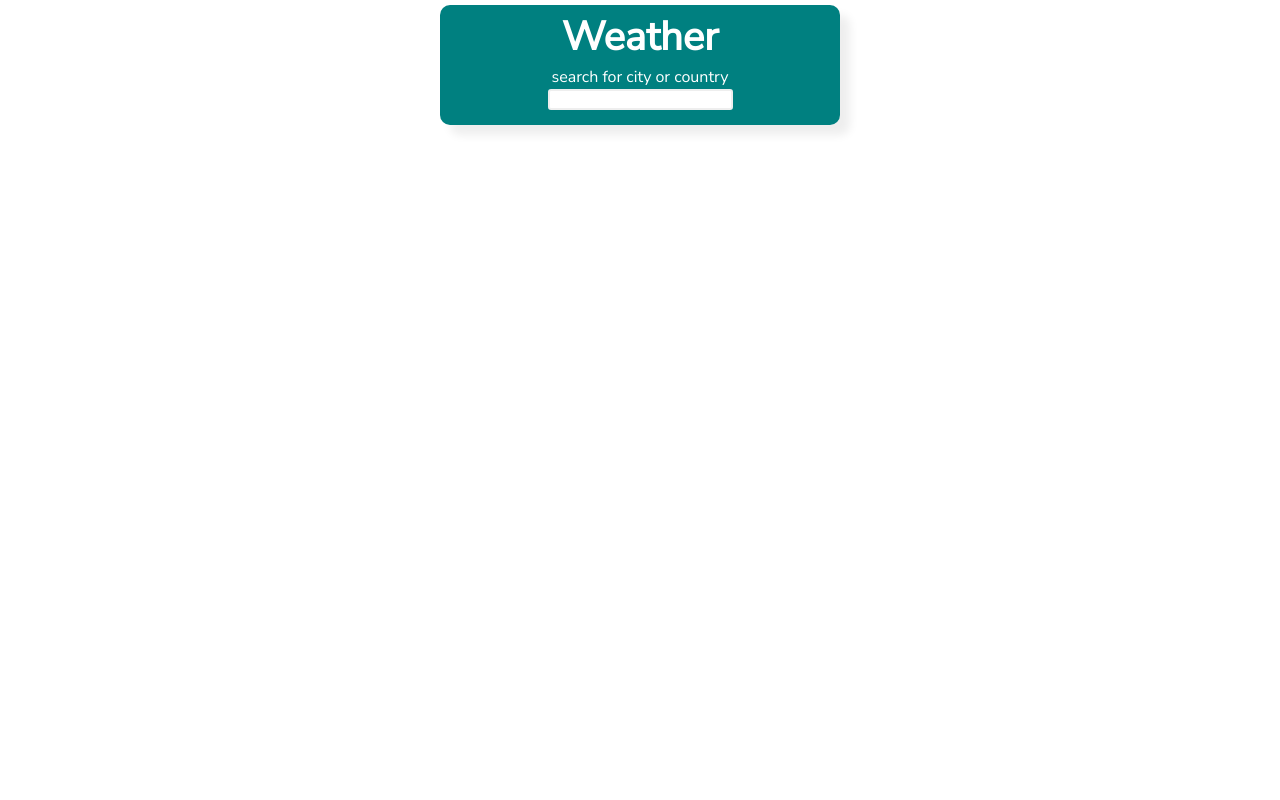
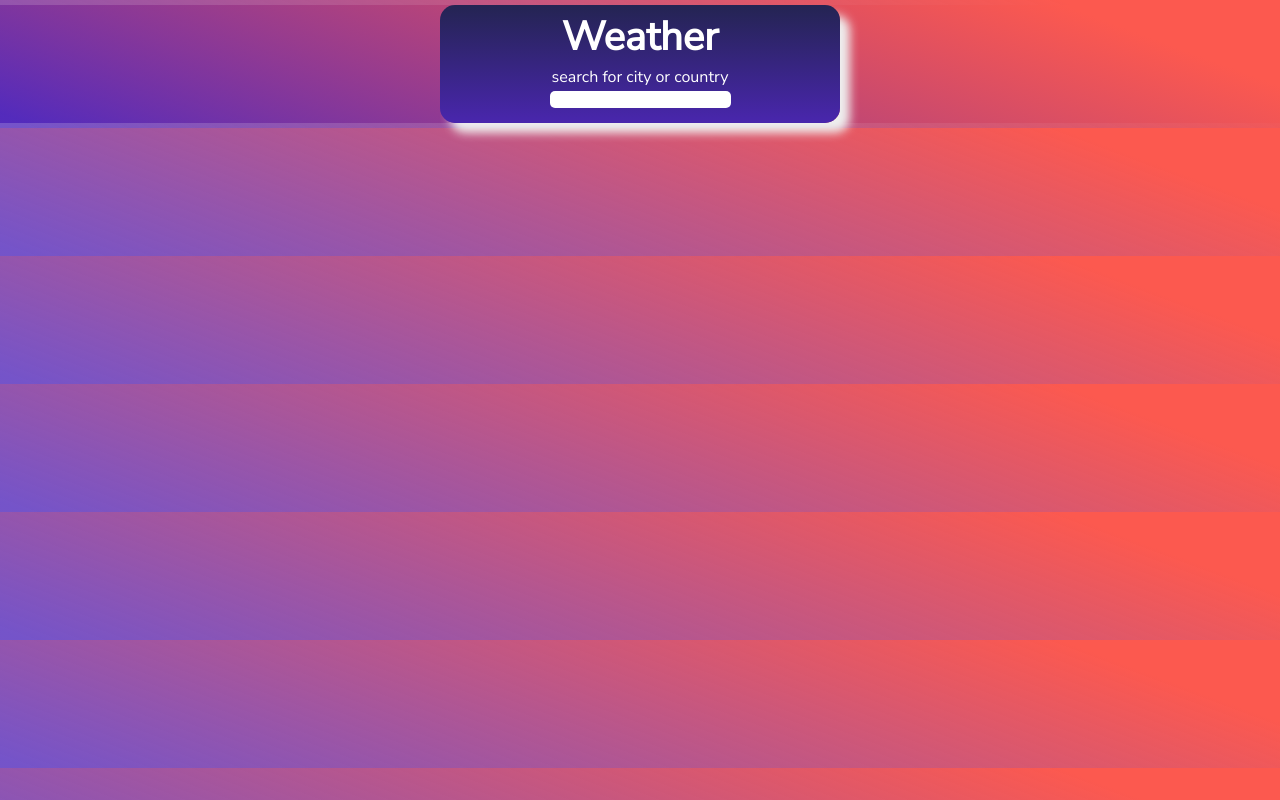
Before and after one commit to vyas2000/weatherApp, a plain HTML site: page index.html in a window 1280 px wide. Drawn offline with Linux system fonts and the light colour scheme.

Commit message:
changing styles

```diff
--- a/styles.css
+++ b/styles.css
@@ -6,7 +6,7 @@
 html,
 body {
   font-family: "Nunito sans";
-  color: white;a
+  color: white;
   background: linear-gradient(200.42deg, #FC594F 13.57%, rgba(73, 30, 184, 0.76) 98.35%);
 }
 
@@ -14,8 +14,8 @@ body {
   width: 400px;
   margin: 5px auto;
   padding: 5px 5px;
-  background-color: teal;
-  border-radius: 10px;
+  background: linear-gradient(180deg, #242452 0%, #4926AD 100%);
+  border-radius: 15px;
   box-shadow: 10px 10px 10px #eee;
 }
 
@@ -31,8 +31,8 @@ body {
 }
 
 .search input[type="text"] {
-  border: 2px solid #eee;
-  border-radius: 3px;
+  border: none;
+  border-radius: 5px;
   outline: none;
   margin-bottom: 5px;
 }
```
